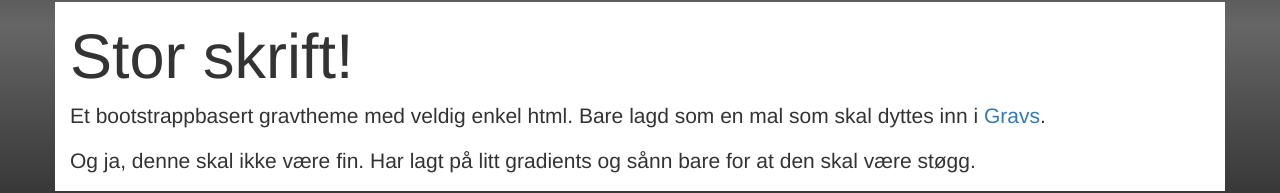
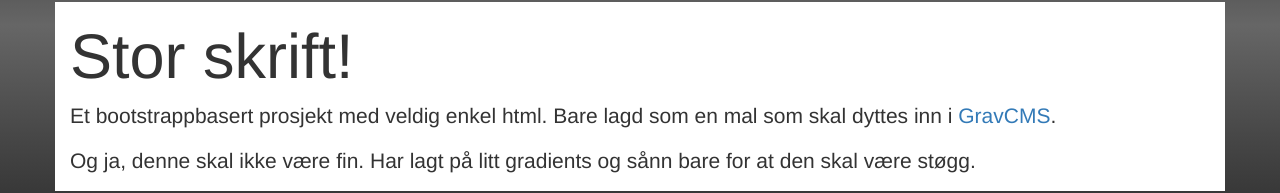
Before and after one commit to skjerpa/smalltheme, a plain HTML site: page index.html in a window 1280 px wide. Shown: the part 183-376 px from the top of the page. Drawn offline with nearby package versions, Linux system fonts and the light colour scheme.

```diff
--- a/index.html
+++ b/index.html
@@ -78,7 +78,7 @@
 <div class="jumbotron gradient">
   <div class="container">
     <h1>Stor skrift!</h1>
-    <p>Et bootstrappbasert gravtheme med veldig enkel html. Bare lagd som en mal som skal dyttes inn i <a href="http://getgrav.org">Gravs</a>.</p>
+    <p>Et bootstrappbasert prosjekt med veldig enkel html. Bare lagd som en mal som skal dyttes inn i <a href="http://getgrav.org">GravCMS</a>.</p>
     <p>Og ja, denne skal ikke være fin. Har lagt på litt gradients og sånn bare for at den skal være støgg.</p>
   </div>
 </div>
```
Also changed, not shown: 1 other file.
